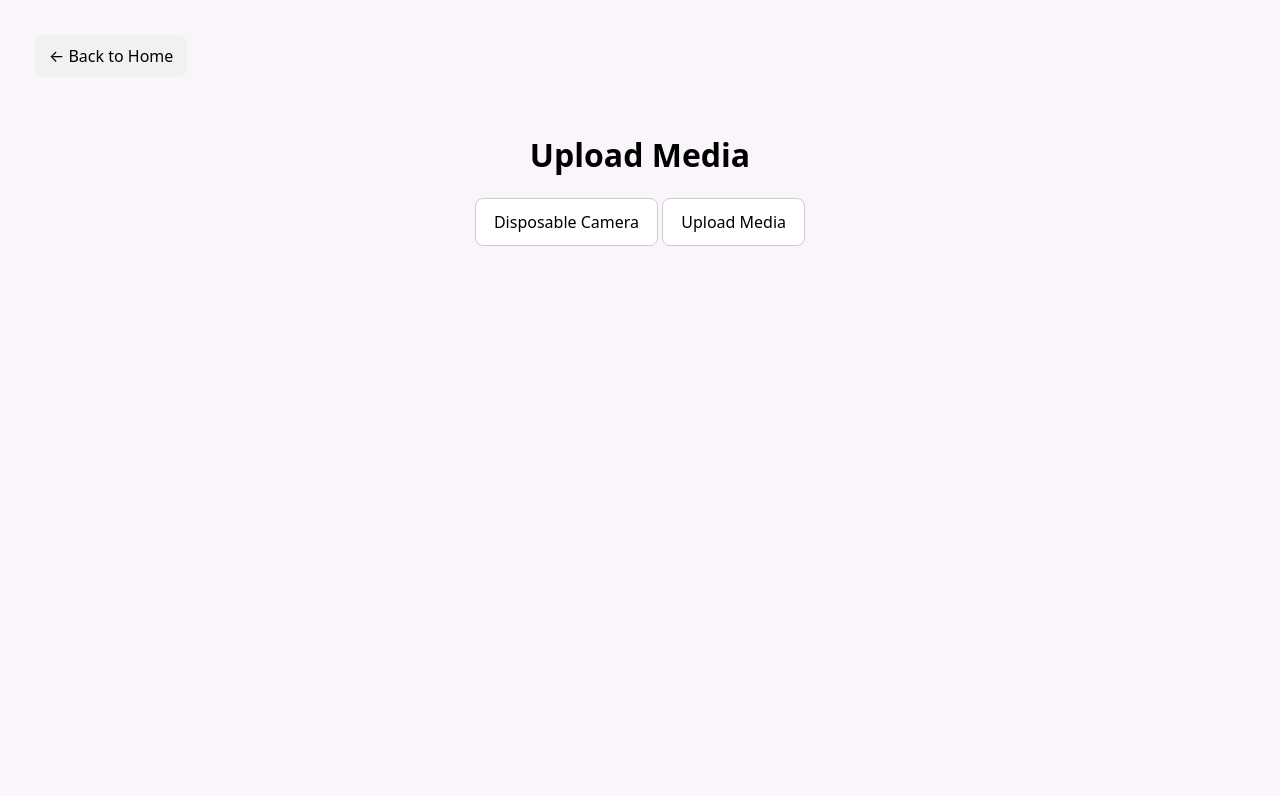
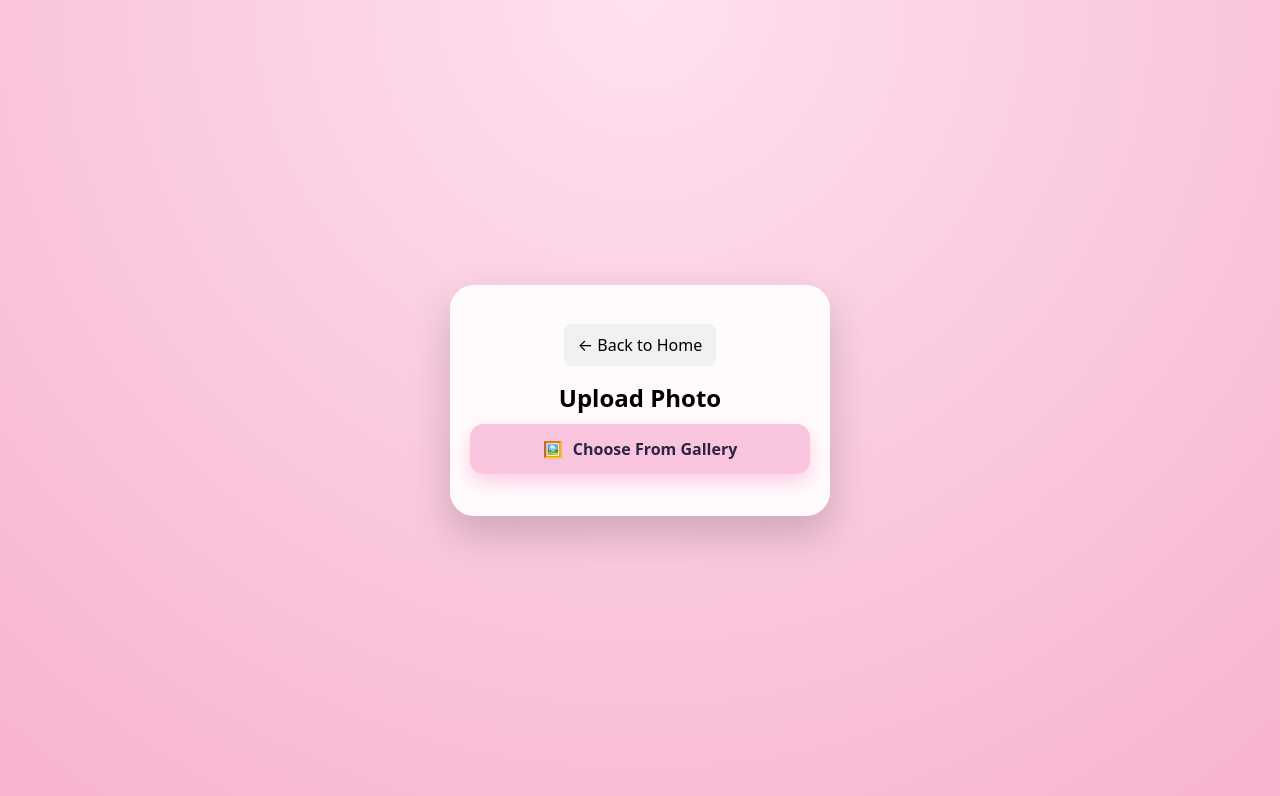
Before and after one commit to anadhima/event-uploader, a website: page public/upload.html in a window 1280 px wide. Drawn offline with Linux system fonts and the light colour scheme.

Commit message:
Update upload page for photo uploads

```diff
--- a/public/upload.html
+++ b/public/upload.html
@@ -3,28 +3,27 @@
 <head>
   <meta charset="utf-8" />
   <meta name="viewport" content="width=device-width,initial-scale=1" />
-  <title>Upload to Maria’s Birthday</title>
+  <title>Upload Photo</title>
   <link rel="stylesheet" href="styles.css" />
 </head>
-<body class="plain">
 
-  <!-- Back button -->
-  <button onclick="window.location.href='index.html'" class="back-btn">← Back to Home</button>
+<body class="hero">
 
-  <!-- Centered content -->
-  <div class="container">
-    <h1>Upload Media</h1>
+  <div class="hero-card">
 
-    <div class="btn-group">
-      <button class="btn" id="cameraBtn">Disposable Camera</button>
-      <button class="btn" id="uploadBtn">Upload Media</button>
-    </div>
+    <!-- Back Button -->
+    <button onclick="window.location.href='index.html'" class="back-btn">← Back to Home</button>
 
-    <!-- Hidden inputs -->
-    <input type="file" id="cameraInput" accept="image/*" capture="environment" style="display:none">
+    <h1>Upload Photo</h1>
+
+    <button class="big-btn" id="galleryBtn">
+      <span>🖼️</span> Choose From Gallery
+    </button>
+
     <input type="file" id="fileInput" accept="image/*,video/*" style="display:none">
 
-    <div id="status"></div>
+    <p id="status" class="status"></p>
+
   </div>
 
   <script src="upload.js"></script>
```
